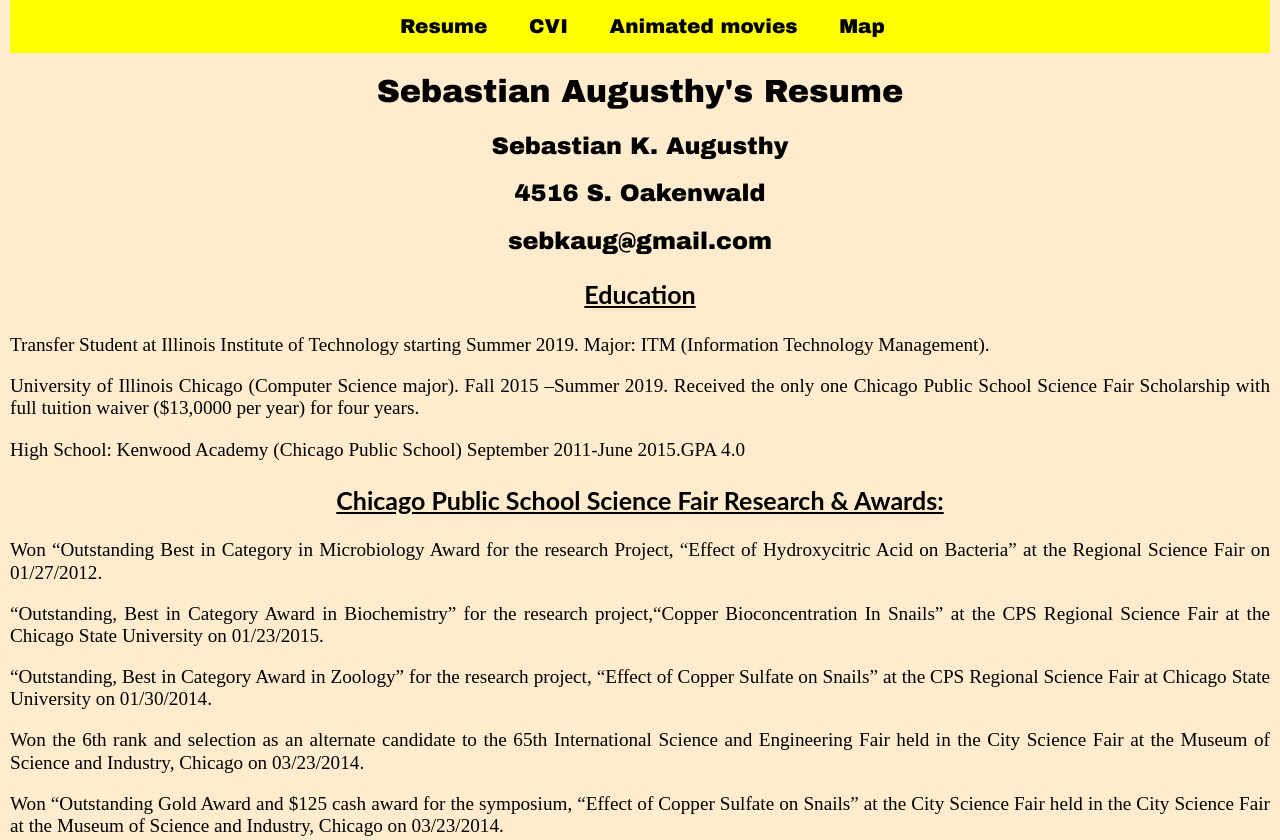
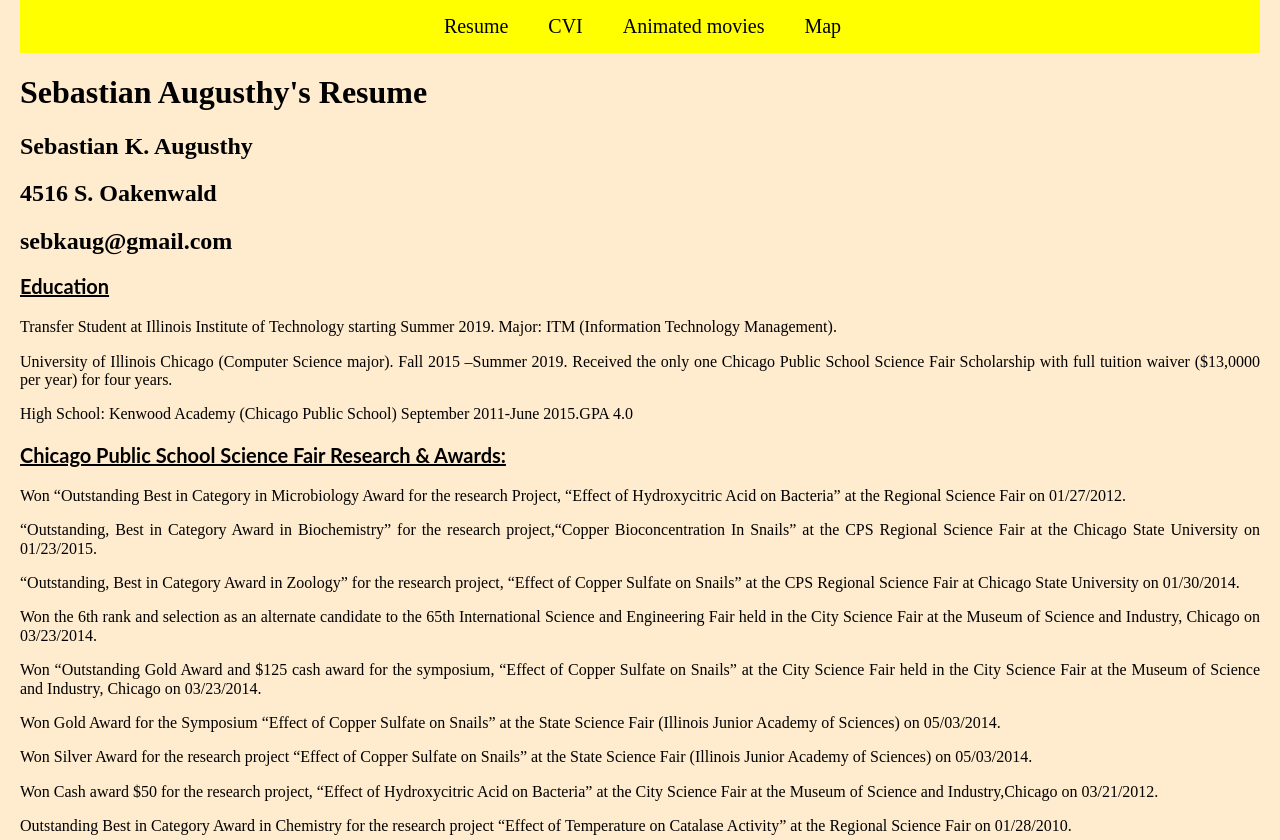
Before and after one commit to saugusth/sebastian-augusthy-project3, a plain HTML site: page index.html in a window 1280 px wide. Shown: the top 840 px of the page. Drawn offline with Linux system fonts and the light colour scheme.

Commit message:
fixing code

```diff
--- a/css/style.css
+++ b/css/style.css
@@ -34,7 +34,7 @@ nav ul li a
 	padding:15px;
 }
 
-nav li a:hover {
+li a:hover {
     background-color: black;
     color: white;
 }
@@ -44,11 +44,11 @@ h2 {
     font-size: 150%;
 }
 
-div {
+/*div {
     text-align: center;
     font-family: "Arial Black", Gadget, sans-serif;
     font-size: 100%;
-}
+}*/
 
 p {
     font-family: serif, Arial, Helvetica;
@@ -106,14 +106,59 @@ h1 {
     clear: both;
 }
 
+@media screen and (min-width: 400px) {
+    body {
+        margin-left: 20px;
+        margin-right: 20px;
+        margin-top: 0;
+        margin-bottom: 10px;
+        text-align: left;
+    }
 
+    .sidebar nav {
+        width: 70px;
+    }
+
+    .sidebar ul {
+        height: 90px;
+    }
+
+    .sidebar ul li {
+        list-style-type: none;
+        float: none;
+    }
+
+        .size {
+        font-size: 100%
+    }
+
+    .Bsize {
+        font-family: Verdana, Geneva, sans-serif;
+        font-size: 100%;
+    }
+
+    h3 {
+        font-size: 125%;
+    }
+
+    h2 {
+        font-size: 150%;
+    }
+
+    h1 {
+        clear: both;
+        font-size: 200%;
+        padding-top: 0;
+    }
+
+}
 
 @media screen and (max-width:725px)
 {
 	#wrapper
 	{
 		/*margin:auto 0;*/
-		text-align: left;
+		text-align:left;
 	}
 }
 
--- a/index.html
+++ b/index.html
@@ -8,7 +8,7 @@
   <meta name="viewport" content="width=device-width,initial-scale=1.0">
 </head>
 <body class="pagecolor1">
-  <div>
+
  <nav >
  	<ul>
   	<li><a href="#">Resume</a></li>
@@ -17,7 +17,6 @@
    	<li><a href="page4.html">Map</a></li>
    </ul>
 </nav>
-  </div>
   <div>
   <div id="wrapper">
 	    <h1>Sebastian Augusthy's Resume</h1>
```
Lines whose indentation alone changed are shown as unchanged.
